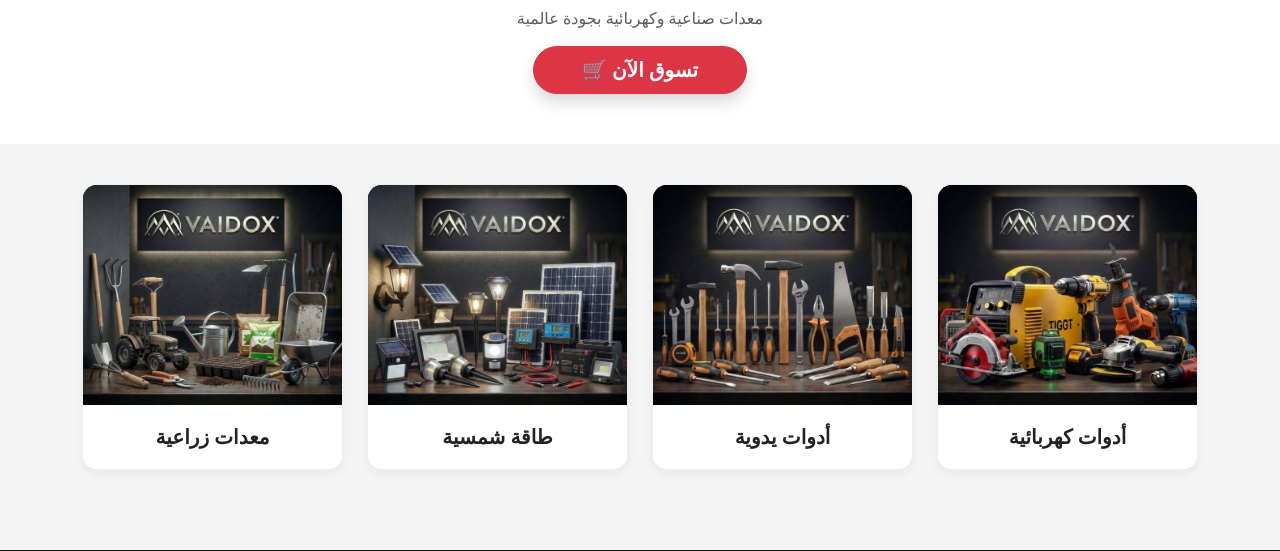
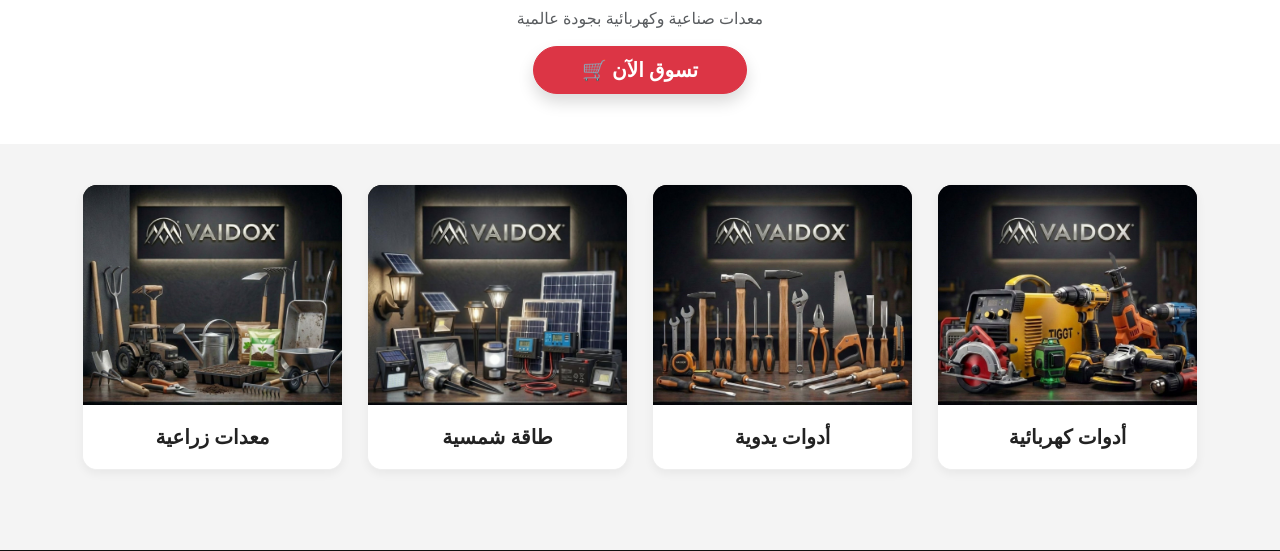
Before and after one commit to mohamed23212/myshop1, a Django app: page / in a window 1280 px wide. Shown: the part 535-1086 px from the top of the page. Run offline with Django 5.2, Linux system fonts and the light colour scheme; data comes from the database, SQL or seed files in the repository; some libraries are stand-ins or nearby versions.

Commit message:
تعديل وتحديث الصور

```diff
--- a/templates/index.html
+++ b/templates/index.html
@@ -165,7 +165,7 @@
             </div>
             <div class="col-6 col-md-3">
                 <a href="{% url 'shop' %}?category=7" class="cat-card">
-                    <div class="cat-img-box"><img src="{% static 'img/WhatsApp1.jpeg' %}"></div>
+                    <div class="cat-img-box"><img src="{% static 'img/Whs.jpeg' %}"></div>
                     <div class="cat-info"><h4>أدوات يدوية</h4></div>
                 </a>
             </div>
```
Also changed, not shown: static/img/W1.jpeg, static/img/What91.jpeg, static/img/Whats2.jpeg, static/img/Whs.jpeg.
